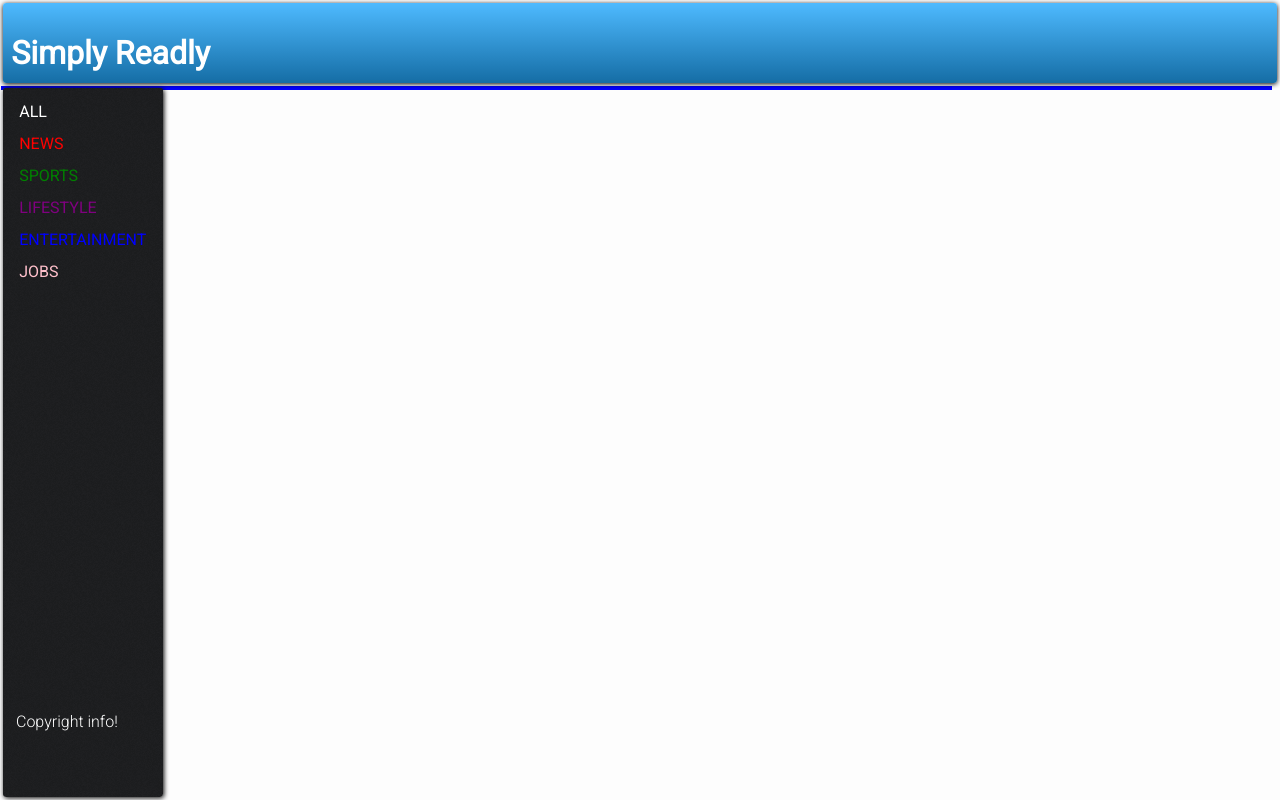
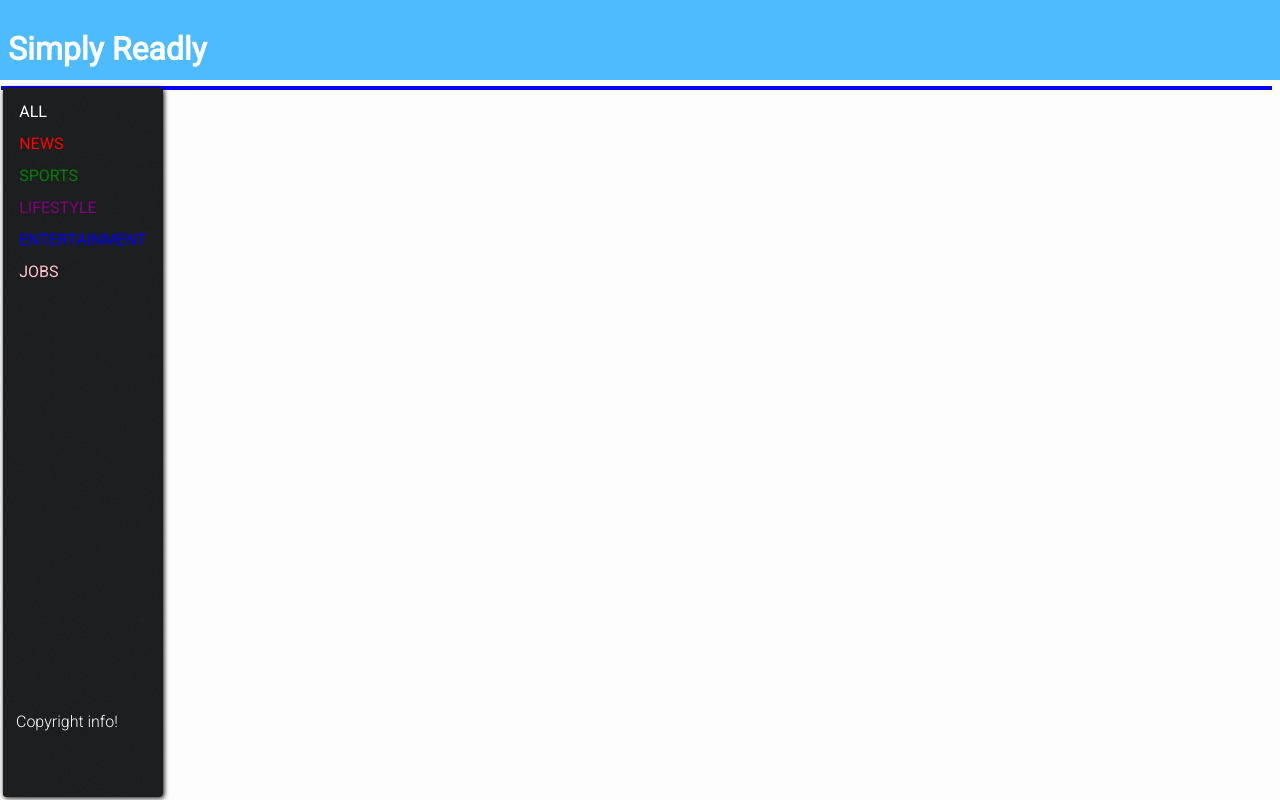
Before and after one commit to arpitnamdeo/olio, a plain HTML site: page isotope_trial.html in a window 1280 px wide. Drawn offline with Linux system fonts and the light colour scheme; files whose address does not match are found by name.

Commit message:
header style change

```diff
--- a/css/default.css
+++ b/css/default.css
@@ -31,23 +31,23 @@ body > header, body > footer {
 }
 
 body > header {
-    top: 0.2em;
-    left: 0.2em;
-    right: 0.2em;
+    top: 0;
+    left: 0;
+    right: 0;
     padding: 0.5em 0 0 0.5em;
-    border-radius: 0.2em;
+   /* border-radius: 0.2em;*/
    /* background: url(../img/main_container_pattern.png) repeat;*/
     color: white;
     text-align: left;
-    box-shadow: 0 1px 5px 0 #000;
+    /*box-shadow: 0 1px 5px 0 #000;*/
     /*box-shadow: 0 10px 12px -10px rgba(0,0,0,.5);*/
     /*box-shadow: 0 0.1em 0.1em 0.1em #000;*/
     /*background: #6cf0f7; *//* Old browsers */
     /*background: linear-gradient(to bottom,  #6cf0f7 0%,#0fb4e7 100%); *//* W3C */
     /*filter: progid:DXImageTransform.Microsoft.gradient( startColorstr='#6cf0f7', endColorstr='#0fb4e7',GradientType=0 ); *//* IE6-9 */
     background: #4EBAFF;
-    background: -webkit-linear-gradient(top, #4EBAFF 0%,#156da5 100%);
-    background: linear-gradient(top, #4EBAFF 0%, #156da5 100%);
+    /*background: -webkit-linear-gradient(top, #4EBAFF 0%,#156da5 100%);
+    background: linear-gradient(top, #4EBAFF 0%, #156da5 100%);*/
     /*background: -webkit-linear-gradient(top, rgba(255,255,255,1) 0%,rgba(226,226,226,1) 100%);*/
 }
 
```
